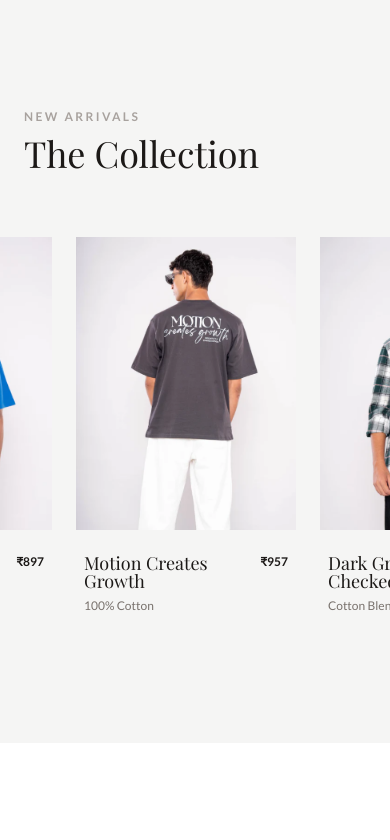
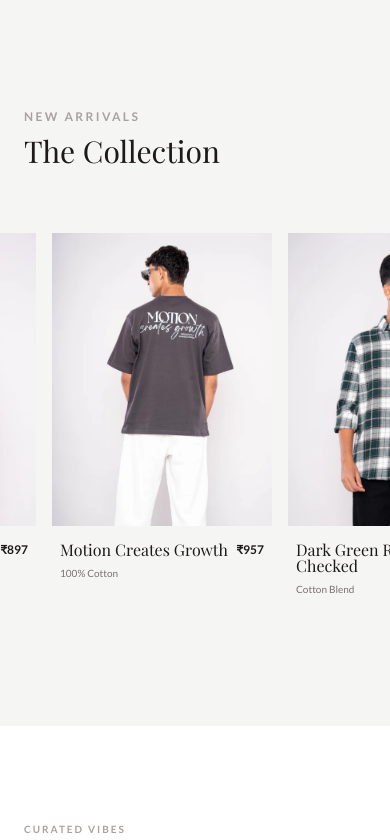
Before and after one commit to Jatin-74/Hipcastle-landing-page, a Next.js app: page / in a window 390 px wide. Shown: the part 3340-4180 px from the top of the page. Built offline with nearby package versions, Linux system fonts and the light colour scheme.

Commit message:
Fixed Navbar syntax and corrected mobile layout

```diff
--- a/src/app/components/Navbar.tsx
+++ b/src/app/components/Navbar.tsx
@@ -15,6 +15,7 @@ export default function Navbar() {
 
   return (
     <motion.nav
+      // FIXED: Added the missing closing backtick and brace below
       className={`fixed top-0 w-full z-50 transition-all duration-500 border-b ${
         isScrolled
           ? "bg-stone-900/90 backdrop-blur-xl border-stone-800 py-4 shadow-2xl"
@@ -23,25 +24,21 @@ export default function Navbar() {
     >
       <div className="max-w-7xl mx-auto px-6 md:px-12 flex items-center justify-between">
 
-        {/* Logo */}
         <Link href="/" className="font-serif font-bold text-2xl tracking-tighter text-white">
           HIPCASTLE.
         </Link>
 
-        {/* Desktop Menu */}
         <div className="hidden md:flex items-center space-x-12">
           {["Collection", "Manifesto", "Founder"].map((item) => (
             <Link key={item} href={`#${item.toLowerCase()}`} className="group relative">
               <span className="text-xs font-sans font-medium tracking-[0.2em] uppercase text-stone-300 transition-colors group-hover:text-white">
                 {item}
               </span>
-              {/* Underline Animation */}
               <span className="absolute -bottom-2 left-0 w-0 h-[1px] bg-white transition-all duration-300 group-hover:w-full" />
             </Link>
           ))}
         </div>
 
-        {/* Icons */}
         <div className="flex items-center space-x-8 text-white">
           <button className="hidden md:block text-xs font-bold tracking-[0.15em] uppercase text-stone-300 hover:text-white transition-colors">
             Login
@@ -56,7 +53,6 @@ export default function Navbar() {
             </span>
           </button>
 
-          {/* Mobile Menu Icon */}
           <button className="md:hidden text-white hover:text-stone-300 transition-colors">
             <Menu className="w-6 h-6" strokeWidth={1.5} />
           </button>
--- a/src/app/components/ProductGrid.tsx
+++ b/src/app/components/ProductGrid.tsx
@@ -2,7 +2,7 @@
 import { motion } from "framer-motion";
 import { Plus, ArrowRight } from "lucide-react";
 
-// CORRECTED: Local images and updated product details
+// Check that these filenames match your uploaded files exactly
 const products = [
   { id: 1, name: "Palm in the Dark Blue", color: "Cotton Blend", price: "₹747", image: "/products/Screenshot 2026-01-04 174340.png" },
   { id: 2, name: "Square Abstract", color: "Cotton Blend", price: "₹868", image: "/products/Screenshot 2026-01-04 174432.png" },
@@ -18,7 +18,8 @@ export default function ProductGrid() {
       <div className="max-w-7xl mx-auto px-6 mb-16 flex items-end justify-between">
         <div>
            <span className="text-xs font-sans font-bold tracking-[0.2em] text-stone-400 uppercase mb-2 block">New Arrivals</span>
-           <h2 className="font-serif text-4xl md:text-5xl text-stone-900">The Collection</h2>
+           {/* Adjusted text size for mobile alignment */}
+           <h2 className="font-serif text-3xl md:text-5xl text-stone-900">The Collection</h2>
         </div>
         <div className="hidden md:flex items-center gap-2 text-xs font-bold tracking-[0.2em] uppercase cursor-pointer hover:text-stone-500 transition-colors">
             Drag to Explore <ArrowRight className="w-4 h-4" />
@@ -26,15 +27,12 @@ export default function ProductGrid() {
       </div>
 
       <div className="relative w-full">
-
-        {/* RECTIFIED: Removed the white gradient divs */}
-
         <motion.div
-            className="flex gap-6 px-6"
+            className="flex gap-4 md:gap-6 px-6"
             animate={{ x: [0, -1000] }}
             transition={{
                 repeat: Infinity,
-                duration: 10, // Speed increased to 10
+                duration: 10,
                 ease: "linear"
             }}
             whileHover={{ animationPlayState: "paused" }}
@@ -54,12 +52,12 @@ export default function ProductGrid() {
 function ProductCard({ product }: { product: any }) {
     return (
         <motion.div
-            // Mobile: 220px, Desktop: 280px
+            // FIXED: Reduced width from 300px to 220px for mobile phones
             className="min-w-[220px] md:min-w-[280px] group cursor-pointer relative"
             whileHover={{ scale: 0.98 }}
             transition={{ duration: 0.4 }}
         >
-            <div className="relative aspect-[3/4] bg-stone-200 overflow-hidden mb-6">
+            <div className="relative aspect-[3/4] bg-stone-200 overflow-hidden mb-4 md:mb-6">
                 <img
                     src={product.image}
                     alt={product.name}
@@ -75,8 +73,8 @@ function ProductCard({ product }: { product: any }) {
 
             <div className="flex justify-between items-start px-2">
                 <div>
-                    <h3 className="font-serif text-lg text-stone-900 leading-none">{product.name}</h3>
-                    <p className="text-stone-500 text-xs mt-2">{product.color}</p>
+                    <h3 className="font-serif text-base md:text-lg text-stone-900 leading-none">{product.name}</h3>
+                    <p className="text-stone-500 text-[10px] md:text-xs mt-2">{product.color}</p>
                 </div>
                 <span className="font-sans font-bold text-xs text-stone-900">{product.price}</span>
             </div>
```
